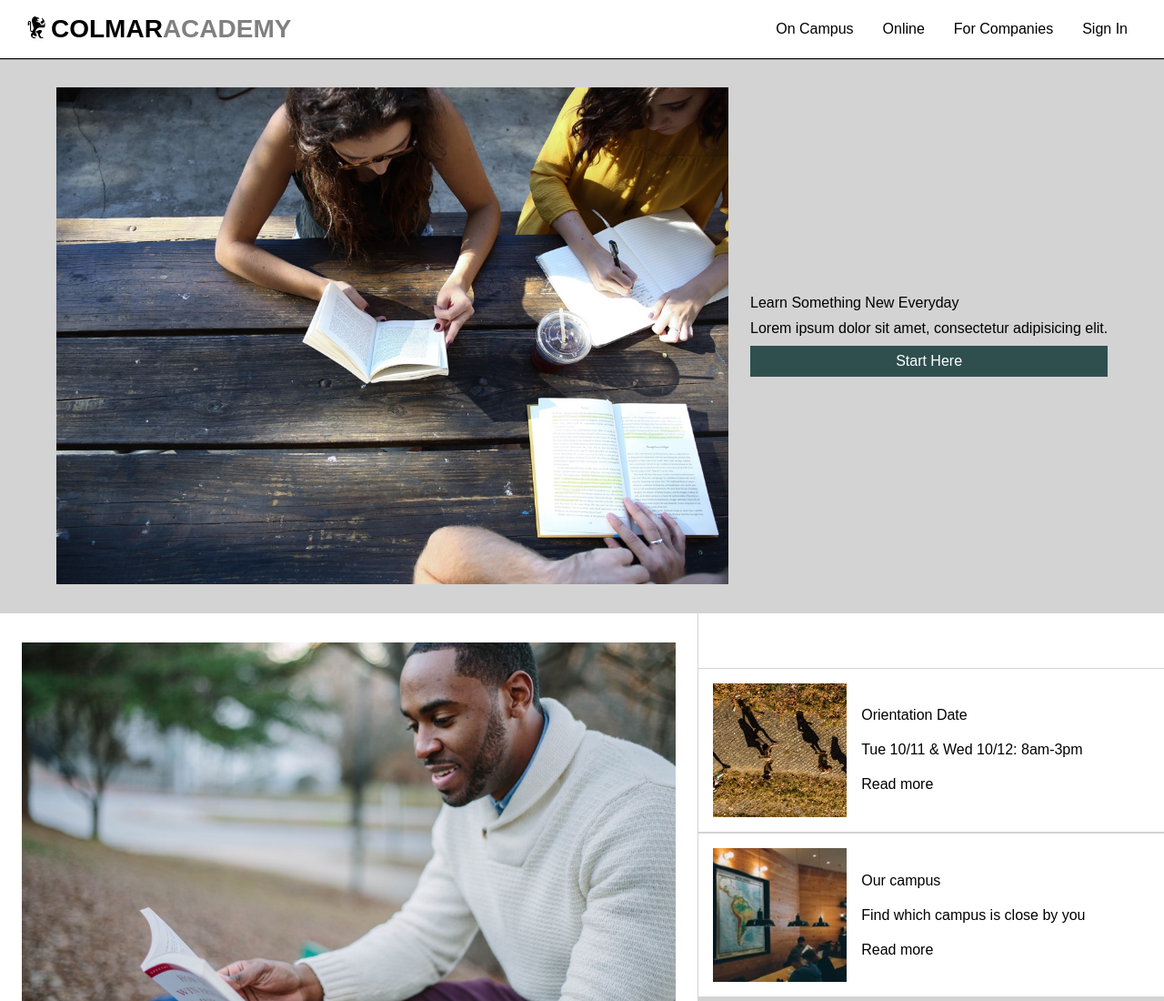
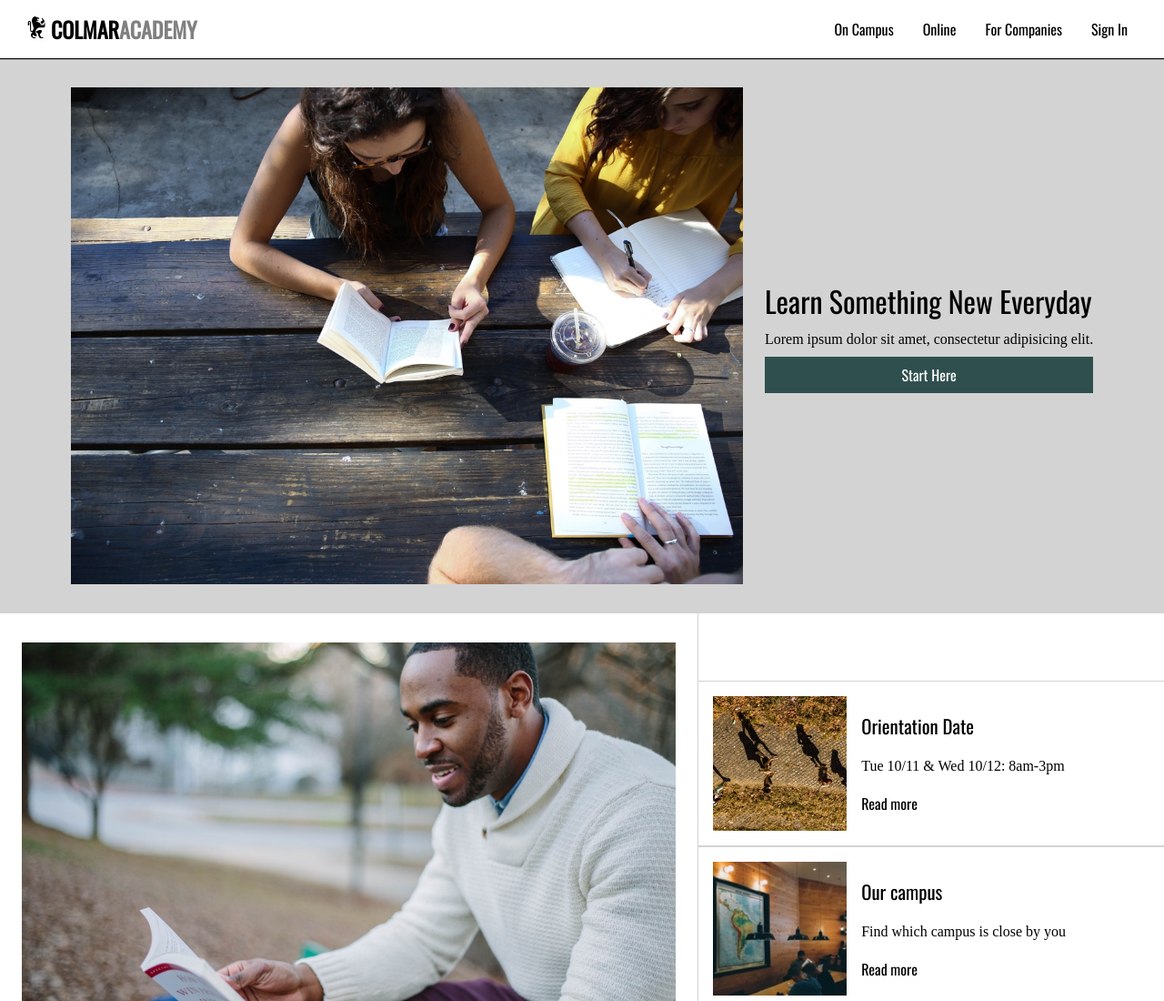
Before and after one commit to DiscountBear/Colmar-Academy, a plain HTML site: page index.html in a window 1280 px wide. Shown: the top 1100 px of the page at 91% size. Drawn offline with nearby package versions, Linux system fonts and the light colour scheme; a web font is replaced by a local one.

Commit message:
Added Google Font choices, set font-sizes and fixed resulting nav-bar weirdness.

```diff
--- a/index.html
+++ b/index.html
@@ -1,10 +1,10 @@
 <!DOCTYPE html>
-<html lang="en">
+<html lang="en-US">
     <head>
         <title>Colmar Academy</title>
         <meta charset="UTF-8">
         <link rel="stylesheet" type="text/css" href="./resources/css/style.css">
-        <link>
+        <link href="https://fonts.googleapis.com/css?family=Oswald|Quattrocento" rel="stylesheet">
     </head>
     <body>
         <!--Start Nav Section-->
--- a/resources/css/style.css
+++ b/resources/css/style.css
@@ -26,8 +26,38 @@
 /*--End CSS Reset--*/
 
 /*--Start Font Styles--*/
-* {
-    font-family: sans-serif;
+/*Set Font-Families and Base Font Size*/
+html {
+    font-family: 'Quattrocento', serif;
+    font-size: 16px;
+}
+h1,
+h2,
+h3,
+h4,
+h5,
+h6,
+a {
+    font-family: 'Oswald', sans-serif;
+}
+/*Set Font Sizes*/
+h1 {
+    font-size: 2rem;
+}
+h2 {
+    font-size: 1.5rem;
+}
+h3 {
+    font-size: 1.3rem;
+}
+h4 {
+    font-size: 1rem;
+}
+p {
+    font-size: 1rem;
+}
+a {
+    font-size: 1rem;
 }
 /*--End Font Styles--*/
 
@@ -46,7 +76,7 @@
     box-shadow: 0 1px 1px black;
 }
 #nav-logo {
-    font-size: 1.75rem;
+    font-size: 1.5rem;
     font-weight: bold;
     text-decoration: none;
     text-transform: uppercase;
@@ -68,6 +98,7 @@
 }
 #nav-logo span {
     color: gray;
+    font-size: 1.5rem;
 }
 #nav-list {
     list-style: none;
@@ -78,7 +109,7 @@
     display: block;
     text-decoration: none;
     color: black;
-    padding: 1.5rem 1rem;
+    padding: 1.25rem 1rem;
 }
 .nav-link:hover {
     background-color: gray;
```
